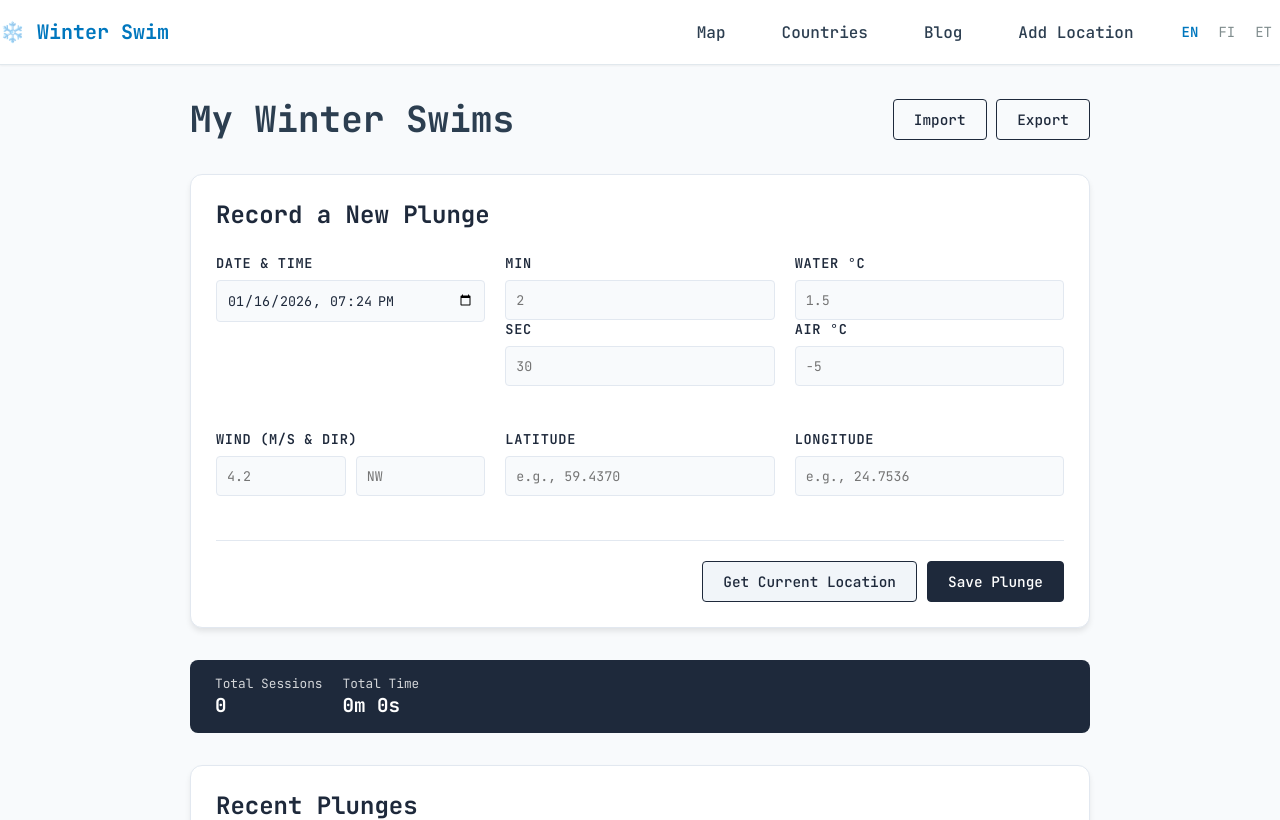
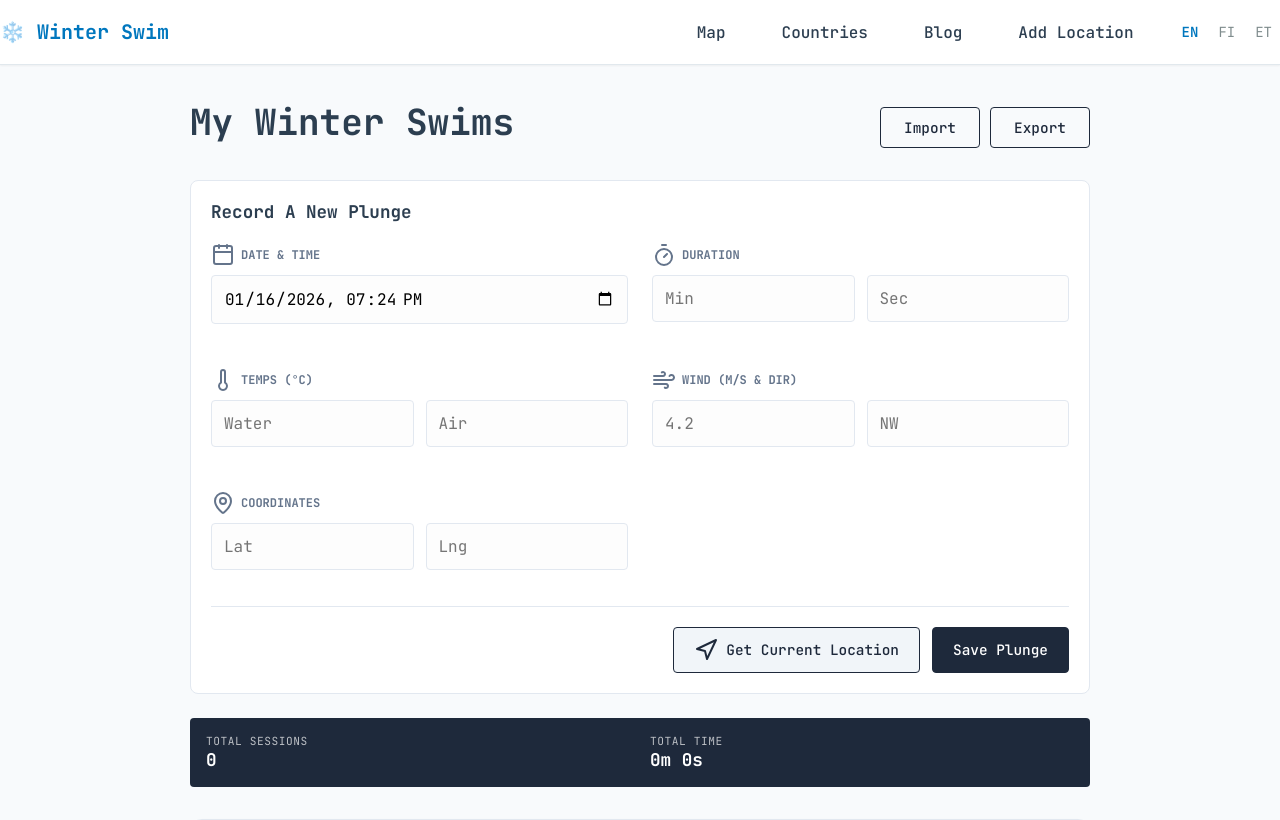
Before and after one commit to tjomk/winterswim, a Django app: page /en/plunge-tracker/ in a window 1280 px wide. Shown: the top 820 px of the page. Run offline with Django 5.2, Linux system fonts and the light colour scheme; parts of the project's set-up code (start-up, migrations or seed data) failed here and were passed over; some libraries are stand-ins or nearby versions.

Commit message:
Update layout

```diff
--- a/static/css/main.css
+++ b/static/css/main.css
@@ -55,10 +55,13 @@
     /* Winter Swim Theme Variables */
     --bg-color: #f8fafc;
     --card-bg: #ffffff;
+    --navy-dark: #1e293b; /* Dark navy from the site */
+    --navy-light: #334155;
     --primary-blue: #1e293b; /* Dark navy from the site */
     --accent-blue: #38bdf8;
     --border-color: #e2e8f0;
     --text-main: #1e293b;
+    --text-muted: #64748b;
     --font-mono: 'JetBrains Mono', 'Courier New', monospace;
 
     /* Typography */
@@ -1876,24 +1879,33 @@ div.form-checkbox:not(#id_facilities) input[type="radio"] {
     margin: 2rem 0;
 }
 
+/* 4. PLUNGE TRACKER SPECIFIC STYLES */
+
+/* Dashboard Stats (Always side-by-side) */
 .stats-bar {
     display: flex;
+    background: var(--navy-dark);
+    color: white;
+    padding: 16px;
+    border-radius: 4px;
+    margin-bottom: 24px;
     gap: 20px;
-    background: var(--primary-blue);
-    color: white;
-    padding: 15px 25px;
-    border-radius: 8px;
-    margin-bottom: 2rem;
+}
+
+.stat-item {
+    flex: 1;
 }
 
 .stat-item .label {
-    font-size: 0.8rem;
-    opacity: 0.8;
     display: block;
+    font-size: 0.7rem;
+    text-transform: uppercase;
+    opacity: 0.7;
+    letter-spacing: 0.05em;
 }
 
 .stat-item .value {
-    font-size: 1.2rem;
+    font-size: 1.1rem;
     font-weight: bold;
 }
 
@@ -1901,52 +1913,71 @@ div.form-checkbox:not(#id_facilities) input[type="radio"] {
 .plunge-form-card {
     background: var(--card-bg);
     border: 1px solid var(--border-color);
-    padding: 25px;
-    border-radius: 12px;
-    box-shadow: 0 4px 6px -1px rgb(0 0 0 / 0.1);
-    margin-bottom: 2rem;
+    padding: 20px;
+    border-radius: 8px;
+    margin-bottom: 24px;
 }
 
 .plunge-form-card h2 {
-    margin-top: 0;
-    margin-bottom: 1.5rem;
-    font-size: 1.5rem;
-    color: var(--text-main);
-}
-
-.form-grid {
-    display: grid;
-    grid-template-columns: repeat(auto-fit, minmax(200px, 1fr));
-    gap: 20px;
+    font-size: 1.1rem;
     margin-bottom: 20px;
+    text-transform: capitalize;
+}
+
+.form-group {
+    margin-bottom: 20px; /* Crucial for mobile density */
 }
 
 .form-group label {
-    display: block;
-    font-size: 0.85rem;
+    display: flex;
+    align-items: center;
+    gap: 6px;
+    font-size: 0.75rem;
+    font-weight: bold;
+    text-transform: uppercase;
     margin-bottom: 8px;
-    font-weight: 600;
-    text-transform: uppercase;
-    letter-spacing: 0.05em;
-    color: var(--text-main);
-}
-
+    color: var(--text-muted);
+}
+
+/* Form Inputs */
 .plunge-form-card input[type="number"],
 .plunge-form-card input[type="text"],
 .plunge-form-card input[type="datetime-local"] {
     width: 100%;
-    padding: 10px;
+    padding: 12px;
     border: 1px solid var(--border-color);
     border-radius: 4px;
     font-family: var(--font-mono);
-    box-sizing: border-box;
-    background-color: var(--bg-color);
-    color: var(--text-main);
+    background-color: #fdfdfd;
+    font-size: 1rem;
+}
+
+.plunge-form-card input:focus {
+    outline: none;
+    border-color: var(--accent-blue);
+    box-shadow: 0 0 0 2px rgba(56, 189, 248, 0.1);
 }
 
 .inline-group {
     display: flex;
-    gap: 10px;
+    gap: 12px;
+}
+
+/* Form Grid - Mobile first */
+.form-grid {
+    display: grid;
+    grid-template-columns: 1fr;
+    gap: 20px;
+}
+
+/* Form Footer - Mobile first */
+.form-footer {
+    display: flex;
+    flex-direction: column; /* Stacked on mobile */
+    gap: 12px;
+    margin-top: 10px;
+    padding-top: 20px;
+    border-top: 1px solid var(--border-color);
 }
 
 /* Buttons */
@@ -1988,10 +2019,26 @@ div.form-checkbox:not(#id_facilities) input[type="radio"] {
     background: #f1f5f9;
     border-color: var(--border-color);
     color: var(--primary-blue);
+    display: flex;
+    align-items: center;
+    justify-content: center;
+    gap: 8px;
 }
 
 .btn-location:hover {
     background: #e2e8f0;
+}
+
+.btn-location i {
+    width: 14px;
+    height: 14px;
+}
+
+.form-group label i {
+    width: 16px;
+    height: 16px;
+    stroke-width: 2px;
+    color: var(--accent-blue);
 }
 
 .weather-loading {
@@ -2001,13 +2048,97 @@ div.form-checkbox:not(#id_facilities) input[type="radio"] {
     font-style: italic;
 }
 
-.form-footer {
-    display: flex;
-    justify-content: flex-end;
+/* Header Actions */
+.actions {
+    display: flex;
     gap: 10px;
-    border-top: 1px solid var(--border-color);
-    padding-top: 20px;
-    margin-top: 20px;
+    width: 100%;
+    margin-top: 10px;
+}
+
+.actions button {
+    flex: 1; /* Make them equal width on mobile */
+}
+
+/* History Section */
+.history-section h3 {
+    font-size: 1.25rem;
+    margin-bottom: 16px;
+}
+
+.plunge-list {
+    display: flex;
+    flex-direction: column;
+    gap: 12px;
+}
+
+.plunge-item {
+    background: white;
+    border: 1px solid var(--border-color);
+    border-left: 4px solid var(--accent-blue);
+    padding: 16px;
+    border-radius: 4px;
+    position: relative;
+}
+
+.item-date {
+    font-weight: bold;
+    display: block;
+    margin-bottom: 8px;
+    border-bottom: 1px solid #f1f5f9;
+    padding-bottom: 4px;
+}
+
+.item-details {
+    display: grid;
+    grid-template-columns: 1fr 1fr;
+    gap: 8px;
+    font-size: 0.85rem;
+}
+
+.delete-btn {
+    position: absolute;
+    top: 12px;
+    right: 12px;
+    color: #ef4444;
+    cursor: pointer;
+    background: none;
+    border: none;
+}
+
+/* 7. DESKTOP REFINEMENTS (768px and up) */
+@media (min-width: 768px) {
+    body {
+        padding: 40px;
+    }
+
+    .actions {
+        width: auto;
+    }
+
+    .btn-secondary {
+        width: 100px;
+    }
+
+    .form-grid {
+        display: grid;
+        grid-template-columns: repeat(2, 1fr);
+        gap: 24px;
+    }
+
+    .form-footer {
+        flex-direction: row;
+        justify-content: flex-end;
+    }
+
+    .btn-location, .btn-primary {
+        width: auto;
+        padding: 10px 24px;
+    }
+
+    .item-details {
+        grid-template-columns: 1.5fr 1fr 1fr 1fr;
+    }
 }
 
 /* List Styling */
--- a/static/js/plunge_tracker.js
+++ b/static/js/plunge_tracker.js
@@ -62,11 +62,14 @@ document.addEventListener('DOMContentLoaded', () => {
             const formattedTime = plungeDateTime.toLocaleTimeString([], { hour: '2-digit', minute: '2-digit' });
 
             plungeItem.innerHTML = `
-                <div class="date-time">${formattedDate} ${formattedTime}</div>
-                <div>${plunge.durationMinutes || 0}m ${plunge.durationSeconds || 0}s</div>
-                <div>${plunge.waterTemp !== '' ? plunge.waterTemp + '°C' : notAvailable} / ${plunge.airTemp !== '' ? plunge.airTemp + '°C' : notAvailable}</div>
-                <div>${plunge.windSpeed ? plunge.windSpeed + ' m/s' : notAvailable} ${plunge.windDirection || ''}</div>
-                <div><button class="delete-btn" aria-label="Delete plunge">&times;</button></div>
+                <div class="item-date">${formattedDate} ${formattedTime}</div>
+                <div class="item-details">
+                    <div>${plunge.durationMinutes || 0}m ${plunge.durationSeconds || 0}s</div>
+                    <div>${plunge.waterTemp !== '' ? plunge.waterTemp + '°C' : notAvailable} / ${plunge.airTemp !== '' ? plunge.airTemp + '°C' : notAvailable}</div>
+                    <div>${plunge.windSpeed ? plunge.windSpeed + ' m/s' : notAvailable} ${plunge.windDirection || ''}</div>
+                    <div>${notAvailable}</div>
+                </div>
+                <button class="delete-btn" aria-label="Delete plunge">&times;</button>
             `;
             plungeList.appendChild(plungeItem);
         });
--- a/templates/base.html
+++ b/templates/base.html
@@ -71,6 +71,9 @@
 
     <!-- Analytics -->
     <script data-site="MUNARWI" src="https://l.winterswimming.xyz/script.js" defer></script>
+
+    <!-- Lucide Icons for visual context -->
+    <script src="https://unpkg.com/lucide@latest" defer></script>
 </head>
 <body class="{% block body_class %}{% endblock %}">
     <header class="site-header">
--- a/templates/plunge_tracker/plunge_list.html
+++ b/templates/plunge_tracker/plunge_list.html
@@ -44,34 +44,28 @@
         <form id="swim-form">
             <div class="form-grid">
                 <div class="form-group">
-                    <label for="date-time">{% trans "Date & Time" %}</label>
+                    <label><i data-lucide="calendar"></i> {% trans "Date & Time" %}</label>
                     <input type="datetime-local" id="date-time" required>
                 </div>
 
-                <div class="form-group inline-group">
-                    <div>
-                        <label for="duration-minutes">{% trans "Min" %}</label>
-                        <input type="number" id="duration-minutes" placeholder="2">
-                    </div>
-                    <div>
-                        <label for="duration-seconds">{% trans "Sec" %}</label>
-                        <input type="number" id="duration-seconds" placeholder="30">
-                    </div>
-                </div>
-
-                <div class="form-group inline-group">
-                    <div>
-                        <label for="water-temp">{% trans "Water °C" %}</label>
-                        <input type="number" id="water-temp" step="0.1" placeholder="1.5">
-                    </div>
-                    <div>
-                        <label for="air-temp">{% trans "Air °C" %}</label>
-                        <input type="number" id="air-temp" step="0.1" placeholder="-5">
+                <div class="form-group">
+                    <label><i data-lucide="timer"></i> {% trans "Duration" %}</label>
+                    <div class="inline-group">
+                        <input type="number" id="duration-minutes" placeholder="{% trans 'Min' %}">
+                        <input type="number" id="duration-seconds" placeholder="{% trans 'Sec' %}">
                     </div>
                 </div>
 
                 <div class="form-group">
-                    <label>{% trans "Wind (m/s & Dir)" %}</label>
+                    <label><i data-lucide="thermometer"></i> {% trans "Temps (°C)" %}</label>
+                    <div class="inline-group">
+                        <input type="number" id="water-temp" step="0.1" placeholder="{% trans 'Water' %}">
+                        <input type="number" id="air-temp" step="0.1" placeholder="{% trans 'Air' %}">
+                    </div>
+                </div>
+
+                <div class="form-group">
+                    <label><i data-lucide="wind"></i> {% trans "Wind (m/s & Dir)" %}</label>
                     <div class="inline-group">
                         <input type="number" id="wind-speed" placeholder="4.2">
                         <input type="text" id="wind-direction" placeholder="NW">
@@ -79,17 +73,18 @@
                 </div>
 
                 <div class="form-group">
-                    <label for="latitude">{% trans "Latitude" %}</label>
-                    <input type="number" id="latitude" step="any" placeholder="e.g., 59.4370">
-                </div>
-                <div class="form-group">
-                    <label for="longitude">{% trans "Longitude" %}</label>
-                    <input type="number" id="longitude" step="any" placeholder="e.g., 24.7536">
+                    <label><i data-lucide="map-pin"></i> {% trans "Coordinates" %}</label>
+                    <div class="inline-group">
+                        <input type="number" id="latitude" step="any" placeholder="{% trans 'Lat' %}">
+                        <input type="number" id="longitude" step="any" placeholder="{% trans 'Lng' %}">
+                    </div>
                 </div>
             </div>
 
             <div class="form-footer">
-                <button type="button" id="get-location-btn" class="btn-location">{% trans "Get Current Location" %}</button>
+                <button type="button" id="get-location-btn" class="btn-location">
+                    <i data-lucide="navigation"></i> {% trans "Get Current Location" %}
+                </button>
                 <button type="submit" class="btn-primary">{% trans "Save Plunge" %}</button>
             </div>
         </form>
@@ -118,4 +113,12 @@
 
 {% block extra_js %}
     <script src="{% static 'js/plunge_tracker.js' %}"></script>
+    <script>
+        // Initialize Lucide icons
+        document.addEventListener('DOMContentLoaded', function() {
+            if (typeof lucide !== 'undefined') {
+                lucide.createIcons();
+            }
+        });
+    </script>
 {% endblock %}
```
